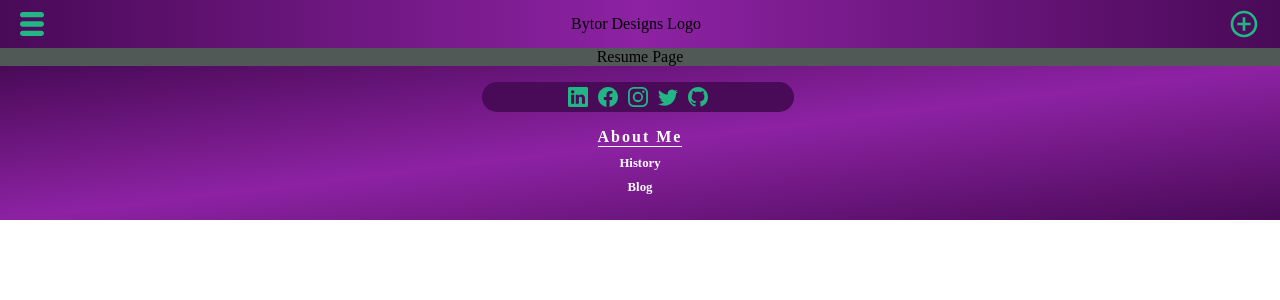
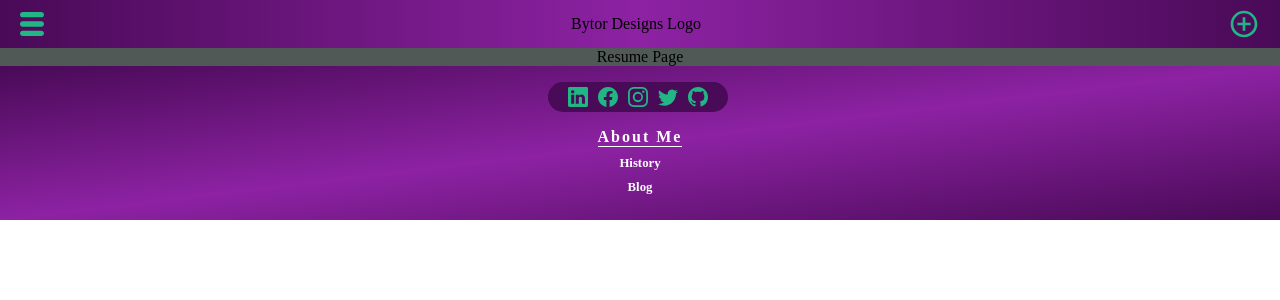
Before and after one commit to NicBab/Bytor_Designs, a React (Create React App) app: page /resume in a window 1280 px wide. Shown: the top 300 px of the page. Built offline with nearby package versions, Linux system fonts and the light colour scheme.

Commit message:
added a 180px width to follow icons container

```diff
--- a/src/components/css/FollowIcons.css
+++ b/src/components/css/FollowIcons.css
@@ -3,7 +3,7 @@
     justify-content: center;
     align-items: center;
     margin-right: 5px;
-    width: 25%;
+    width: 180px;
 
     border-radius: 20px;
     background-color: #490A57;
```
